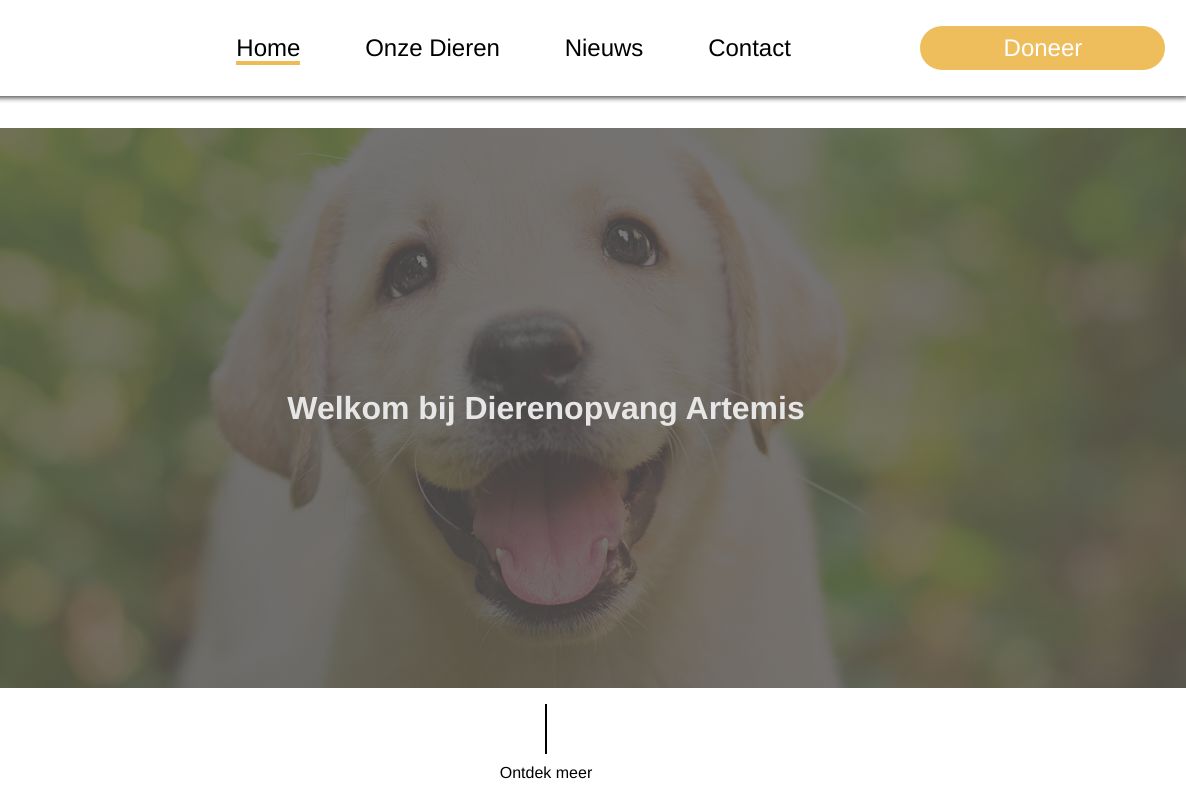
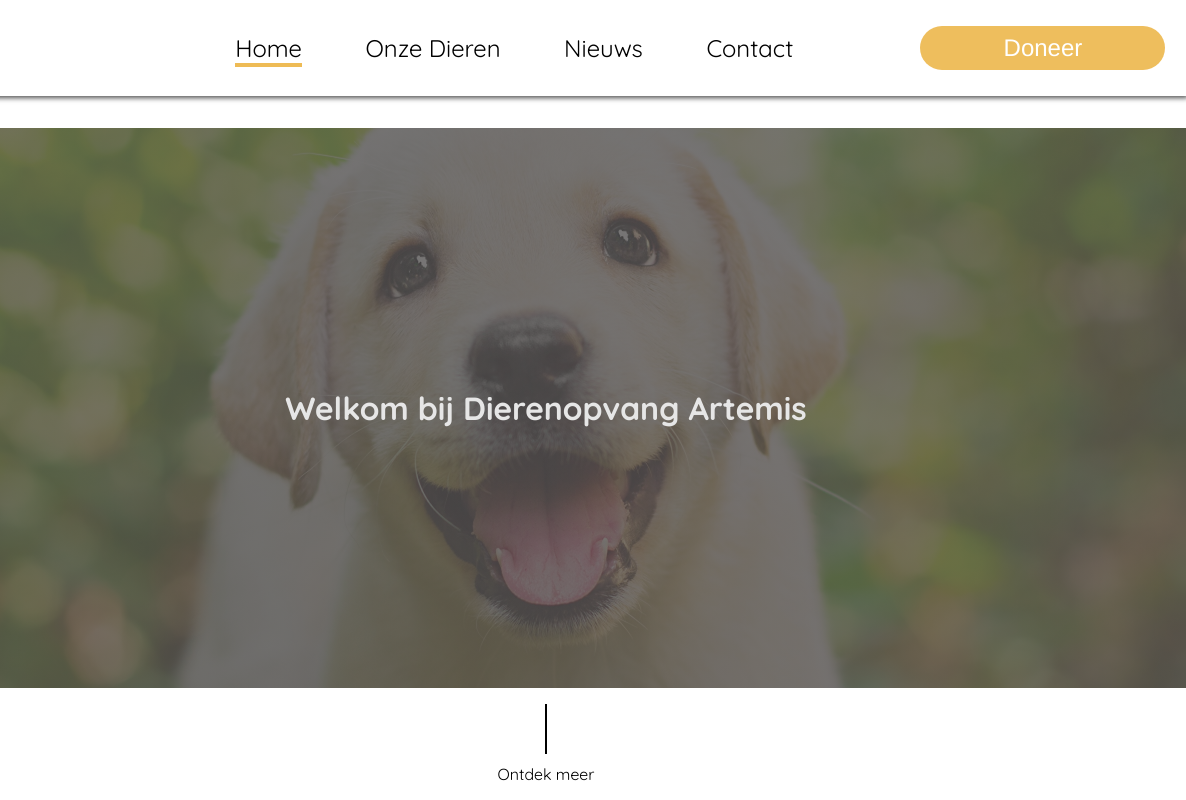
Before and after one commit to Rachel1999/artemisproject, a website: page index.html in a window 1280 px wide. Shown: the top 800 px of the page, 94-1280 px from the left. Drawn offline with Linux system fonts and the light colour scheme.

Commit message:
Nieuwe font toegepast

```diff
--- a/css/General.css
+++ b/css/General.css
@@ -1,8 +1,13 @@
+@font-face {
+  font-family: "Quicksand";
+  src: url(../fonts/Quicksand-VariableFont_wght.ttf);
+}
+
 * {
   padding: 0;
   margin: 0;
   box-sizing: border-box;
-  font-family: "Helvetica";
+  font-family: 'Quicksand';
   /* overflow-x: hidden;  disabled */
   text-decoration: none;
 }
```
